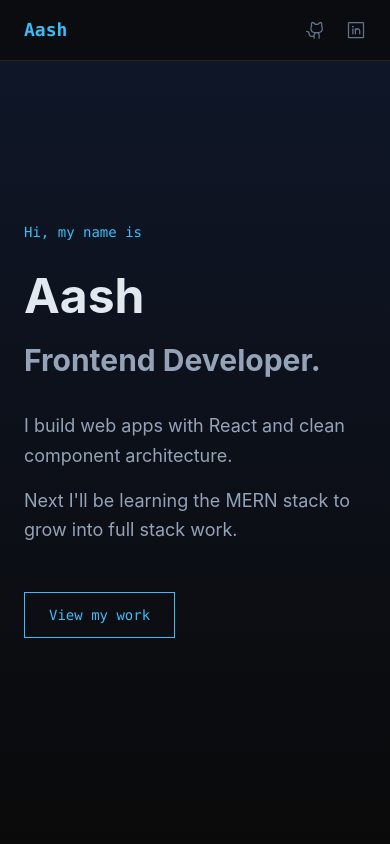
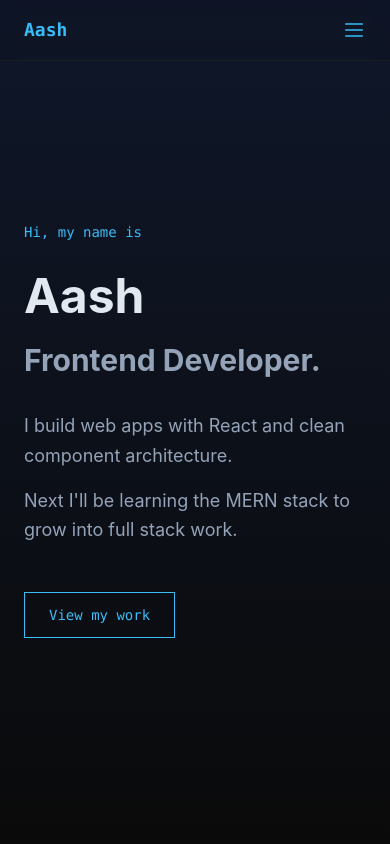
Before and after one commit to ashiq-webdev/portfolio-site, a React (Vite) app: page / in a window 390 px wide. Shown: the top 844 px of the page. Built offline with nearby package versions, Linux system fonts and the light colour scheme.

Commit message:
feat: add hamburger menu with body blur for mobile navigation

```diff
--- a/src/components/Home/Contact.tsx
+++ b/src/components/Home/Contact.tsx
@@ -4,20 +4,24 @@ const { heading, body, accent } = palette;
 
 export function Contact() {
   return (
-    <section id="contact" className="py-20 text-center" data-testid="contact-section">
-      <h2 className="font-mono text-sm mb-4" style={{ color: accent }}>
+    <section
+      id="contact"
+      className="py-20 min-h-[60vh] flex flex-col justify-center"
+      data-testid="contact-section"
+    >
+      <h2 className="font-mono text-sm mb-4 text-center" style={{ color: accent }}>
         03. Contact
       </h2>
-      <h3 className="text-3xl md:text-4xl font-bold mb-6" style={{ color: heading }}>
+      <h3 className="text-3xl md:text-4xl font-bold mb-6 text-center" style={{ color: heading }}>
         Get in Touch
       </h3>
-      <p className="max-w-md mx-auto mb-8" style={{ color: body }}>
+      <p className="max-w-md mx-auto mb-8 text-center" style={{ color: body }}>
         Looking for a frontend developer for a role or project? Send me an email and
         I'll get back to you.
       </p>
       <a
         href="mailto:ashiq@gmail.com"
-        className="inline-block font-mono text-sm px-6 py-3 border transition-colors"
+        className="inline-block font-mono text-sm px-6 py-3 border transition-colors mx-auto"
         style={{ color: accent, borderColor: accent }}
         onMouseEnter={(e) => {
           e.currentTarget.style.backgroundColor = 'rgba(56, 189, 248, 0.1)';
--- a/src/components/Layout/Layout.tsx
+++ b/src/components/Layout/Layout.tsx
@@ -1,11 +1,21 @@
+import { useState } from 'react';
 import { Outlet } from 'react-router';
 import { Sidebar } from './Sidebar';
 
 export function Layout() {
+  const [isMenuOpen, setIsMenuOpen] = useState(false);
+
   return (
     <div className="flex min-h-dvh" data-testid="layout">
-      <Sidebar />
-      <main className="flex-1 px-6 py-10 md:px-24 md:py-20">
+      <Sidebar
+        isMenuOpen={isMenuOpen}
+        onMenuToggle={() => setIsMenuOpen((prev) => !prev)}
+      />
+      <main
+        className={`flex-1 px-6 py-10 md:px-24 md:py-20 transition-all duration-300 ${
+          isMenuOpen ? 'blur-sm pointer-events-none' : ''
+        }`}
+      >
         <Outlet />
       </main>
     </div>
--- a/src/components/Layout/Sidebar.tsx
+++ b/src/components/Layout/Sidebar.tsx
@@ -1,6 +1,6 @@
 import { useEffect, useState } from 'react';
 import { NavLink, useLocation, useNavigate } from 'react-router';
-import { GithubLogoIcon, LinkedinLogoIcon } from '@phosphor-icons/react';
+import { GithubLogoIcon, LinkedinLogoIcon, ListIcon, XIcon } from '@phosphor-icons/react';
 import { palette } from '../../utils/useTheme';
 
 const { accent, secondary } = palette;
@@ -13,7 +13,12 @@ const navItems = [
 
 const sectionIds = ['home', 'about', 'projects', 'contact'];
 
-export function Sidebar() {
+type SidebarProps = {
+  isMenuOpen: boolean;
+  onMenuToggle: () => void;
+};
+
+export function Sidebar({ isMenuOpen, onMenuToggle }: SidebarProps) {
   const location = useLocation();
   const navigate = useNavigate();
   const [activeSection, setActiveSection] = useState('home');
@@ -40,6 +45,8 @@ export function Sidebar() {
 
   function handleClick(e: React.MouseEvent<HTMLAnchorElement>, hash: string) {
     e.preventDefault();
+    if (isMenuOpen) onMenuToggle();
+
     const id = hash.replace('#', '');
 
     if (location.pathname !== '/') {
@@ -62,6 +69,7 @@ export function Sidebar() {
 
   function handleLogoClick(e: React.MouseEvent<HTMLAnchorElement>) {
     e.preventDefault();
+    if (isMenuOpen) onMenuToggle();
     if (location.pathname !== '/') {
       navigate('/');
     }
@@ -73,13 +81,14 @@ export function Sidebar() {
   }
 
   return (
+    <>
+      {/* Desktop sidebar + mobile top bar */}
       <aside
         data-testid="sidebar"
         className="fixed md:sticky top-0 left-0 right-0 md:h-dvh z-50
                    flex md:flex-col items-center md:items-start justify-between
-                 bg-neutral-950/80 md:bg-transparent
-                 backdrop-blur md:backdrop-blur-none
-                 border-b md:border-b-0 md:border-r border-neutral-800
+                   bg-neutral-950/10 md:bg-transparent backdrop-blur md:backdrop-blur-none
+                   border-b md:border-b-0 md:border-r border-neutral-800/50
                    px-6 py-4 md:p-12
                    md:w-64 md:min-w-64"
         style={{ color: palette.heading }}
@@ -93,6 +102,7 @@ export function Sidebar() {
           Aash
         </NavLink>
 
+        {/* Desktop nav links */}
         <nav className="hidden md:flex md:flex-col md:gap-6 md:mt-16 md:w-full">
           {navItems.map((item) => {
             const active = isActive(item.hash);
@@ -114,7 +124,8 @@ export function Sidebar() {
           })}
         </nav>
 
-      <div className="flex items-center gap-5">
+        {/* Desktop social icons */}
+        <div className="hidden md:flex md:items-center md:gap-5">
           <a
             href="https://github.com/aash"
             target="_blank"
@@ -140,6 +151,87 @@ export function Sidebar() {
             <LinkedinLogoIcon size={20} weight="regular" />
           </a>
         </div>
+
+        {/* Mobile hamburger button */}
+        <button
+          type="button"
+          onClick={onMenuToggle}
+          className="md:hidden flex items-center justify-center"
+          style={{ color: accent }}
+          aria-label={isMenuOpen ? 'Close menu' : 'Open menu'}
+          aria-expanded={isMenuOpen}
+        >
+          {isMenuOpen ? <XIcon size={24} weight="regular" /> : <ListIcon size={24} weight="regular" />}
+        </button>
       </aside>
+
+      {/* Mobile menu: click-outside layer + 75%-width overlay */}
+      {isMenuOpen && (
+        <div className="md:hidden fixed inset-0 z-40" data-testid="mobile-menu-wrapper">
+          {/* Left 25% — click to close */}
+          <div
+            className="absolute inset-y-0 left-0 w-1/4"
+            onClick={onMenuToggle}
+            aria-hidden="true"
+          />
+
+          {/* Right 75% — menu panel */}
+          <div
+            className="absolute inset-y-0 right-0 w-3/4
+                       backdrop-blur-xl
+                       flex flex-col items-center justify-center gap-8
+                       border-l border-neutral-800"
+            data-testid="mobile-menu"
+            style={{ background: 'linear-gradient(180deg, rgba(15, 23, 42, 0.98) 0%, rgba(10, 10, 10, 0.98) 100%)' }}
+          >
+            {navItems.map((item) => {
+              const active = isActive(item.hash);
+              return (
+                <a
+                  key={item.hash}
+                  href={item.hash}
+                  onClick={(e) => handleClick(e, item.hash)}
+                  className="font-mono text-2xl transition-all"
+                  style={{
+                    color: active ? accent : secondary,
+                    fontWeight: active ? 600 : 400,
+                  }}
+                >
+                  {item.label}
+                </a>
+              );
+            })}
+
+            {/* Social icons at bottom of overlay */}
+            <div className="flex items-center gap-8 mt-8">
+              <a
+                href="https://github.com/aash"
+                target="_blank"
+                rel="noopener noreferrer"
+                className="transition-colors"
+                style={{ color: secondary }}
+                aria-label="GitHub profile"
+                onMouseEnter={(e) => (e.currentTarget.style.color = accent)}
+                onMouseLeave={(e) => (e.currentTarget.style.color = secondary)}
+              >
+                <GithubLogoIcon size={28} weight="regular" />
+              </a>
+              <a
+                href="https://linkedin.com/in/aash"
+                target="_blank"
+                rel="noopener noreferrer"
+                className="transition-colors"
+                style={{ color: secondary }}
+                aria-label="LinkedIn profile"
+                onMouseEnter={(e) => (e.currentTarget.style.color = accent)}
+                onMouseLeave={(e) => (e.currentTarget.style.color = secondary)}
+              >
+                <LinkedinLogoIcon size={28} weight="regular" />
+              </a>
+            </div>
+          </div>
+        </div>
+      )}
+    </>
   );
 }
```
Lines whose indentation alone changed are shown as unchanged.
